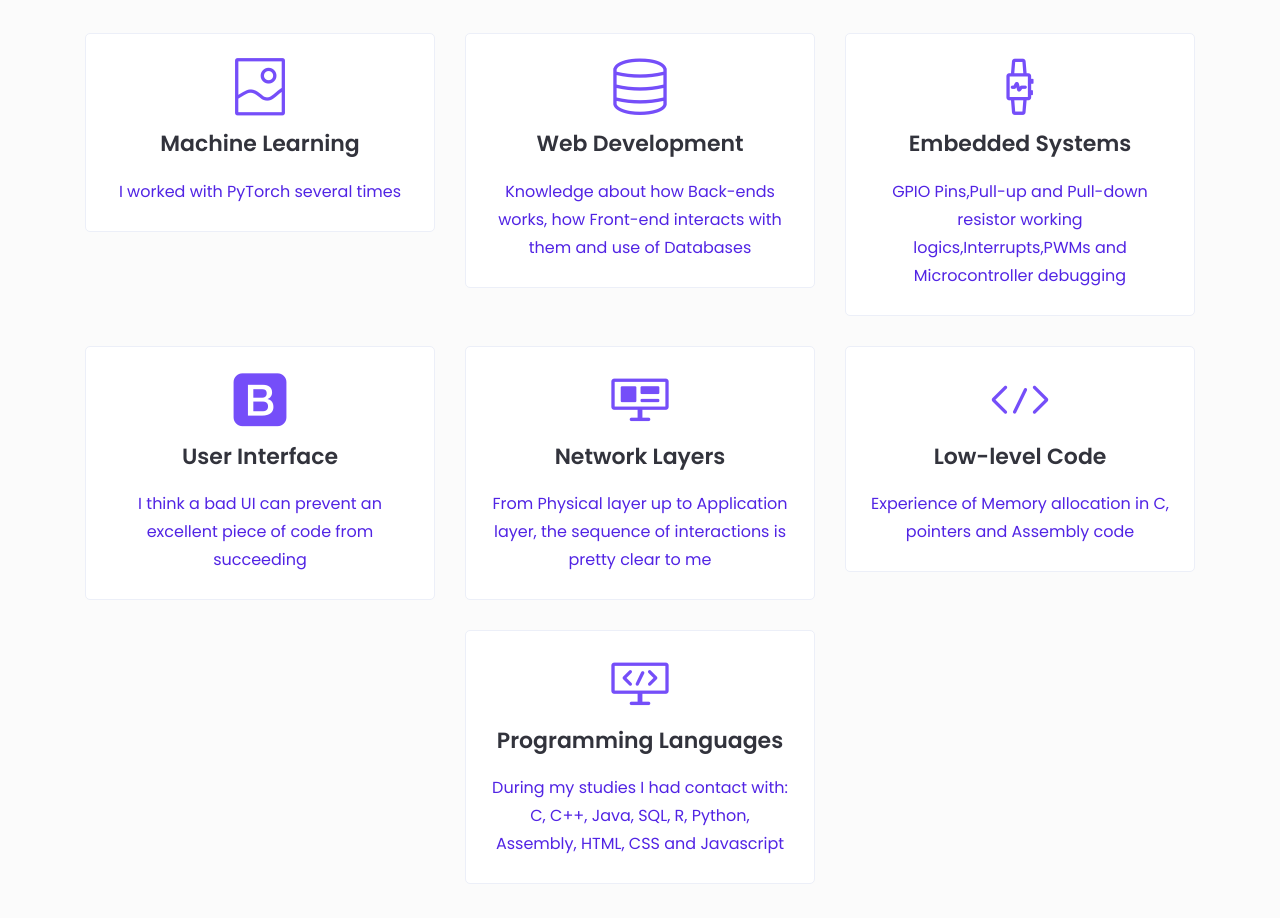
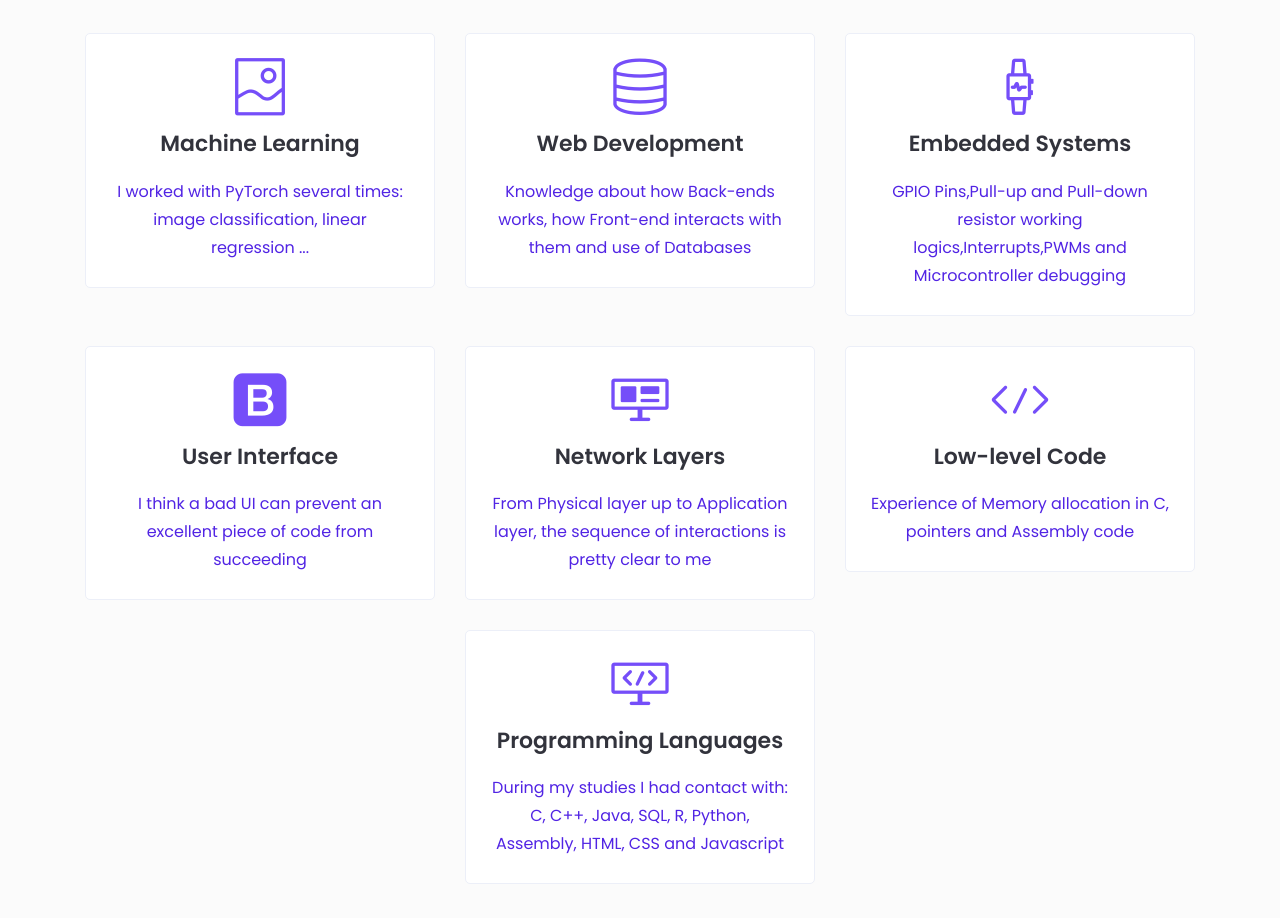
Before and after one commit to FedericoTardivo/federicotardivo.github.io, a plain HTML site: page index.html in a window 1280 px wide. Shown: the part 1760-2678 px from the top of the page. Drawn offline with Linux system fonts and the light colour scheme; files whose address does not match are found by name.

Commit message:
Update index.html

```diff
--- a/index.html
+++ b/index.html
@@ -321,7 +321,7 @@
                         </div>
                         <div class="service-content">
                             <h4 class="service-title"><a href="#">Machine Learning</a></h4>
-                            <p>I worked with PyTorch several times</p>
+                            <p>I worked with PyTorch several times: image classification, linear regression ...</p>
                         </div>
                     </div> <!-- single service -->
                 </div>
```
